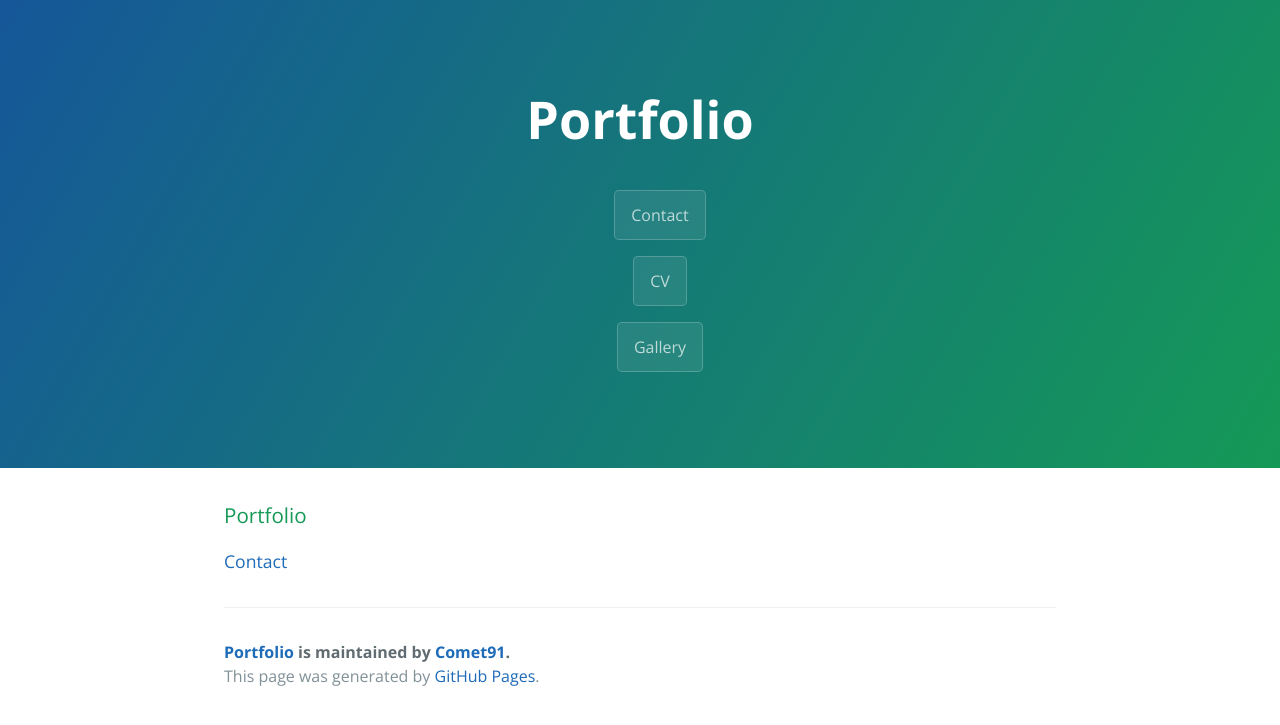
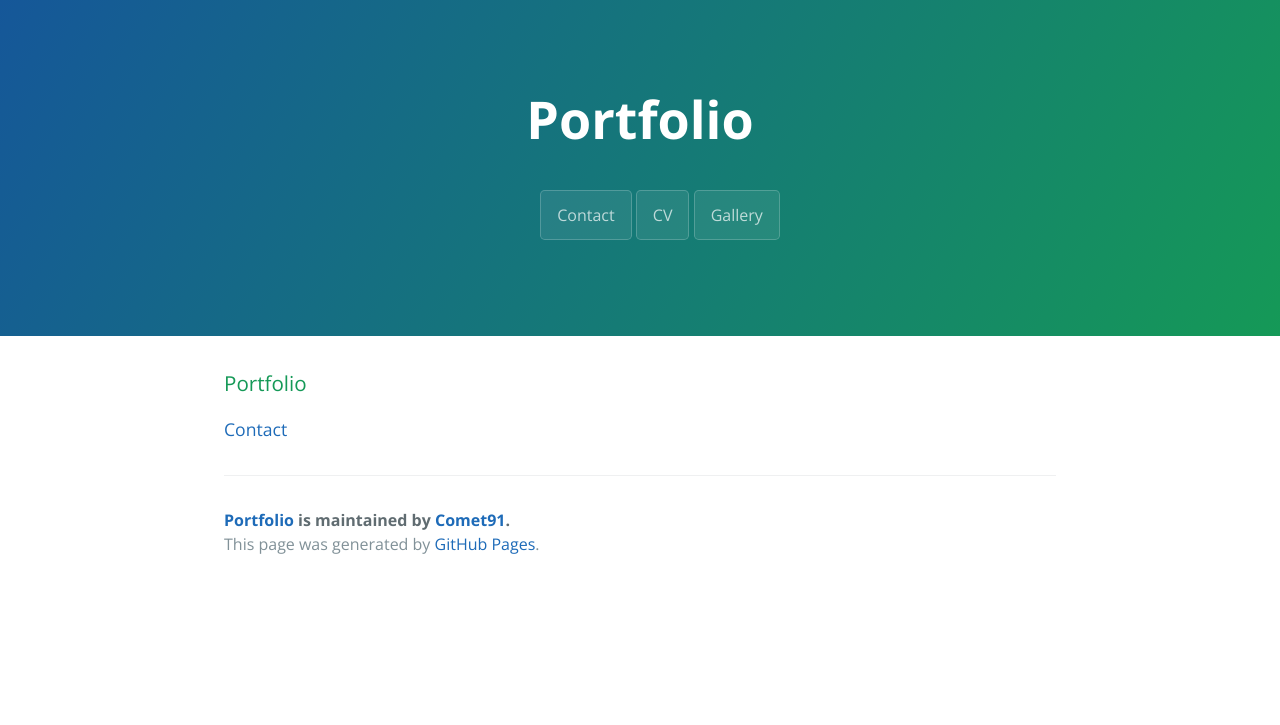
Before and after one commit to Comet91/Portfolio, a Jekyll site: the page built from index.md, in a window 1280 px wide. Shown: the top 725 px of the page. Built offline with Jekyll 4.4.1, drawn with Linux system fonts in a browser that asks for light colours; our own code applies the rules of GitHub Pages for plain Markdown files; the repository's description, which GitHub fills in, is left out.

Commit message:
Update jekyll-theme-cayman.scss

```diff
--- a/_sass/jekyll-theme-cayman.scss
+++ b/_sass/jekyll-theme-cayman.scss
@@ -25,8 +25,6 @@
 nav ul, nav ul li {
   list-style-type: none;
   display: inline;
-  margin:0 auto;
-  display:block;
 }
 
 * {
```
